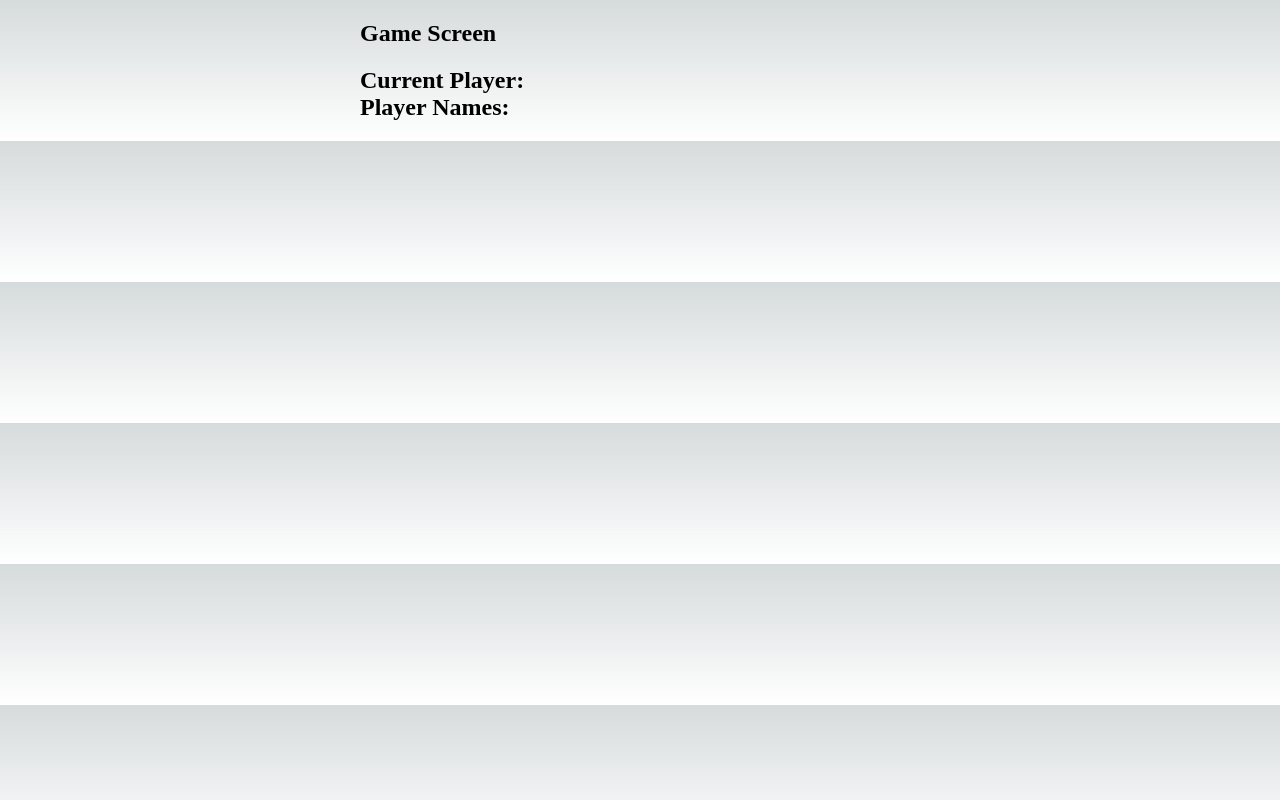
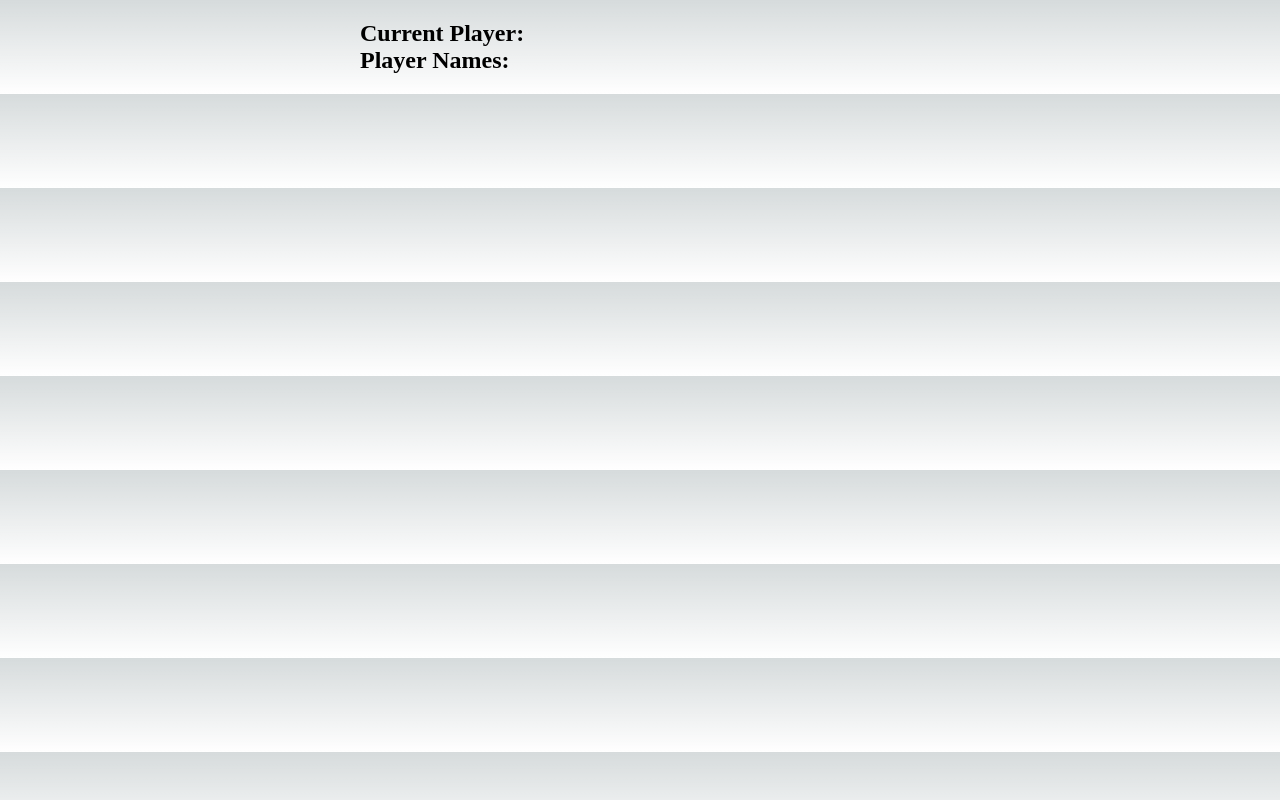
Before and after one commit to kobanagc/concentration-app, a Next.js app in the folder src/: page /game in a window 1280 px wide. Built offline with nearby package versions, Linux system fonts and the light colour scheme.

Commit message:
✨ Implement game_page

```diff
--- a/src/pages/game.tsx
+++ b/src/pages/game.tsx
@@ -93,7 +93,6 @@ const Game = () => {
         <meta name="viewport" content="width=device-width, initial-scale=1" />
       </Head>
       <div className={styles.game}>
-        <h1>Game Screen</h1>
         <div className={styles.currentPlayer}>
           <h2>Current Player:</h2>
           <p>{playerNames[currentPlayerIndex]}</p>
```
